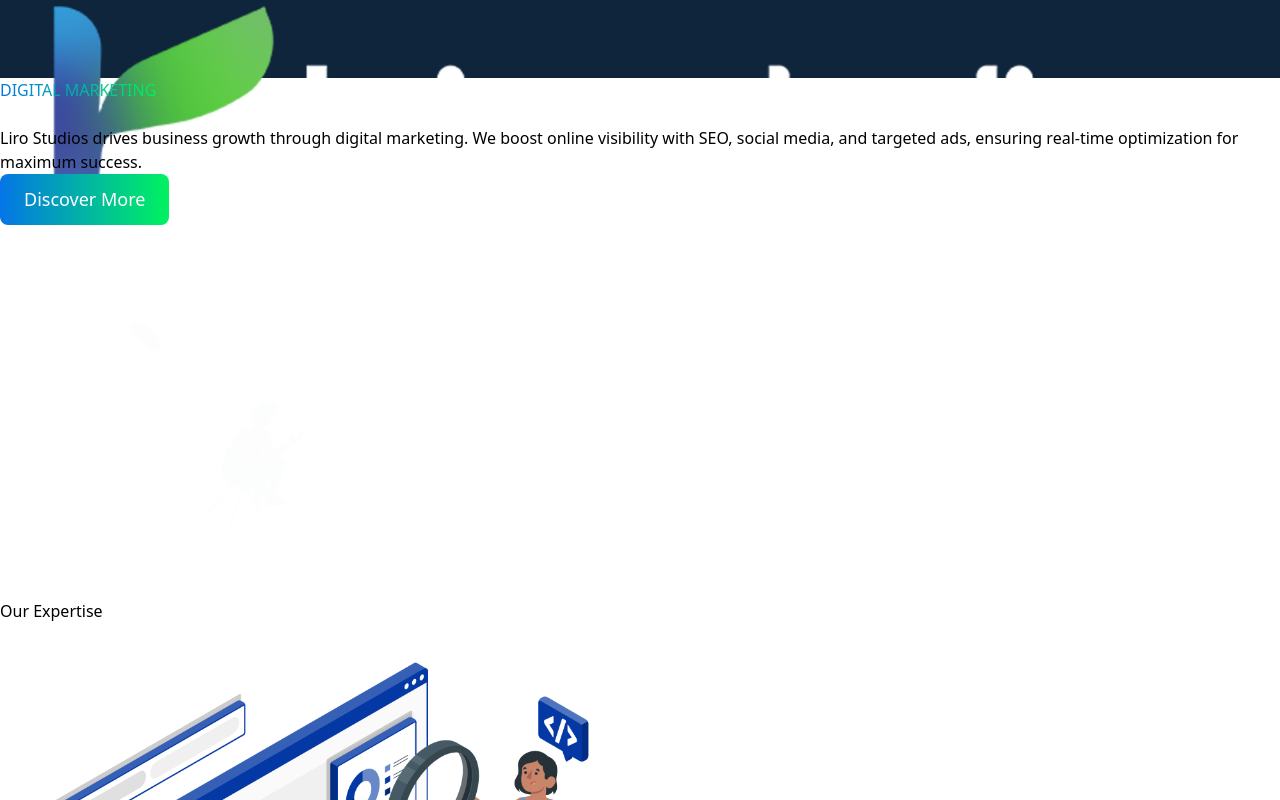
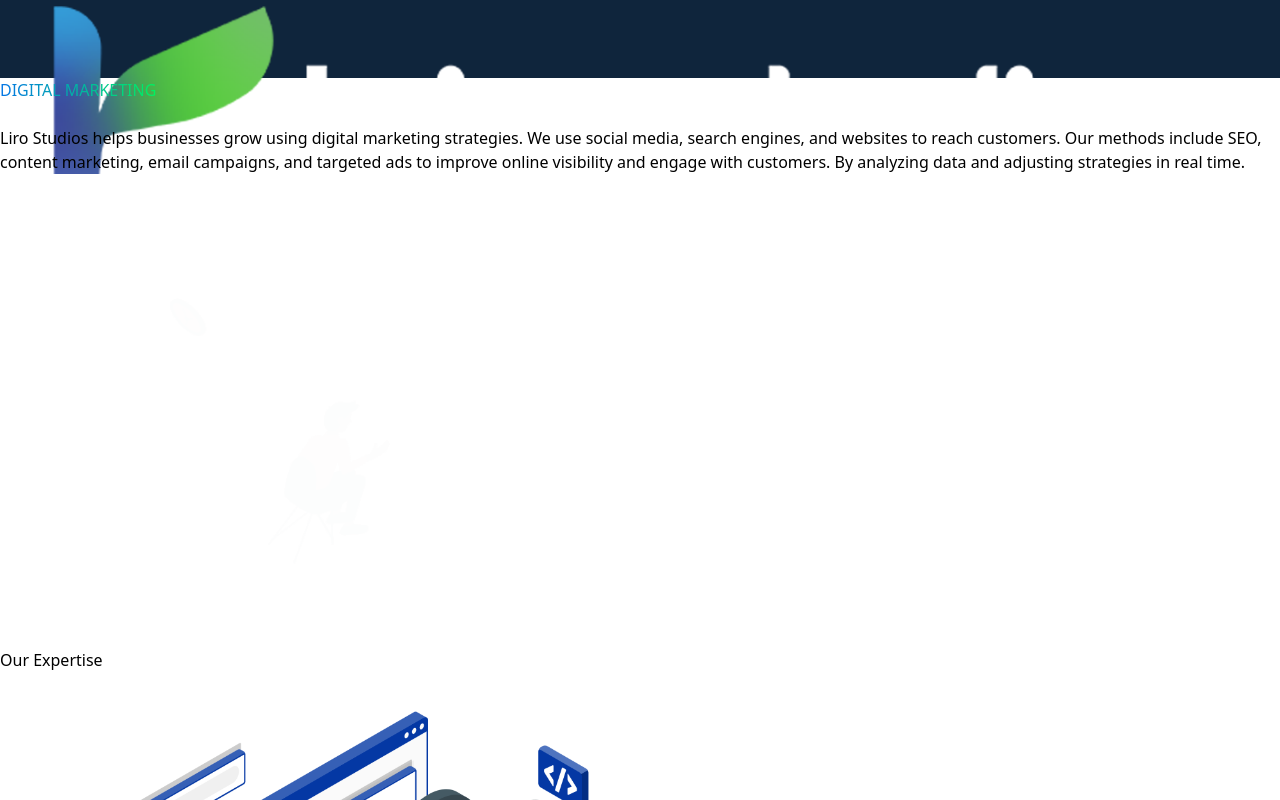
Before and after one commit to boopathirk9080/Liro, a React (Vite) app: page /digitalmarketing in a window 1280 px wide. Shown: the top 800 px of the page. Built offline with nearby package versions, Linux system fonts and the light colour scheme.

Commit message:
LiroThirg

```diff
--- a/src/Components/digitalMarketing/DigitalMarketing.jsx
+++ b/src/Components/digitalMarketing/DigitalMarketing.jsx
@@ -103,17 +103,17 @@
                             <h2 className="text-3xl font-bold leading-tight text-black sm:text-4xl lg:text-5xl"><span className="highlights">DIGITAL MARKETING</span></h2>
                             <br></br>
                             <p className="max-w-lg mt-4 text-xl text-justify  md:text-[24px] lg:text-[20px] leading-relaxed text-gray-600 md:mt-1rem">
-                                Liro Studios drives business growth through digital marketing. We boost online visibility with SEO, social media, and targeted ads, ensuring real-time optimization for maximum success.
+                                Liro Studios helps businesses grow using digital marketing strategies. We use social media, search engines, and websites to reach customers. Our methods include SEO, content marketing, email campaigns, and targeted ads to improve online visibility and engage with customers. By analyzing data and adjusting strategies in real time.
                             </p>
-                            <p className="mt-4 text-xl text-gray-600 md:mt-8">
+                            {/* <p className="mt-4 text-xl text-gray-600 md:mt-8">
 
                                 <button className="cta-button">Discover More</button>
-                            </p>
+                            </p> */}
 
                         </div>
 
                         <div className="relative">
-                            <img className="ml-20" style={{ width: 350 }} src="./digitalMarketing/animated1.gif" alt="Digital Marketing Animation" />
+                            <img className="ml-6" style={{ width: 450 }} src="./digitalMarketing/animated1.gif" alt="Digital Marketing Animation" />
 
                         </div>
                     </div>
```
